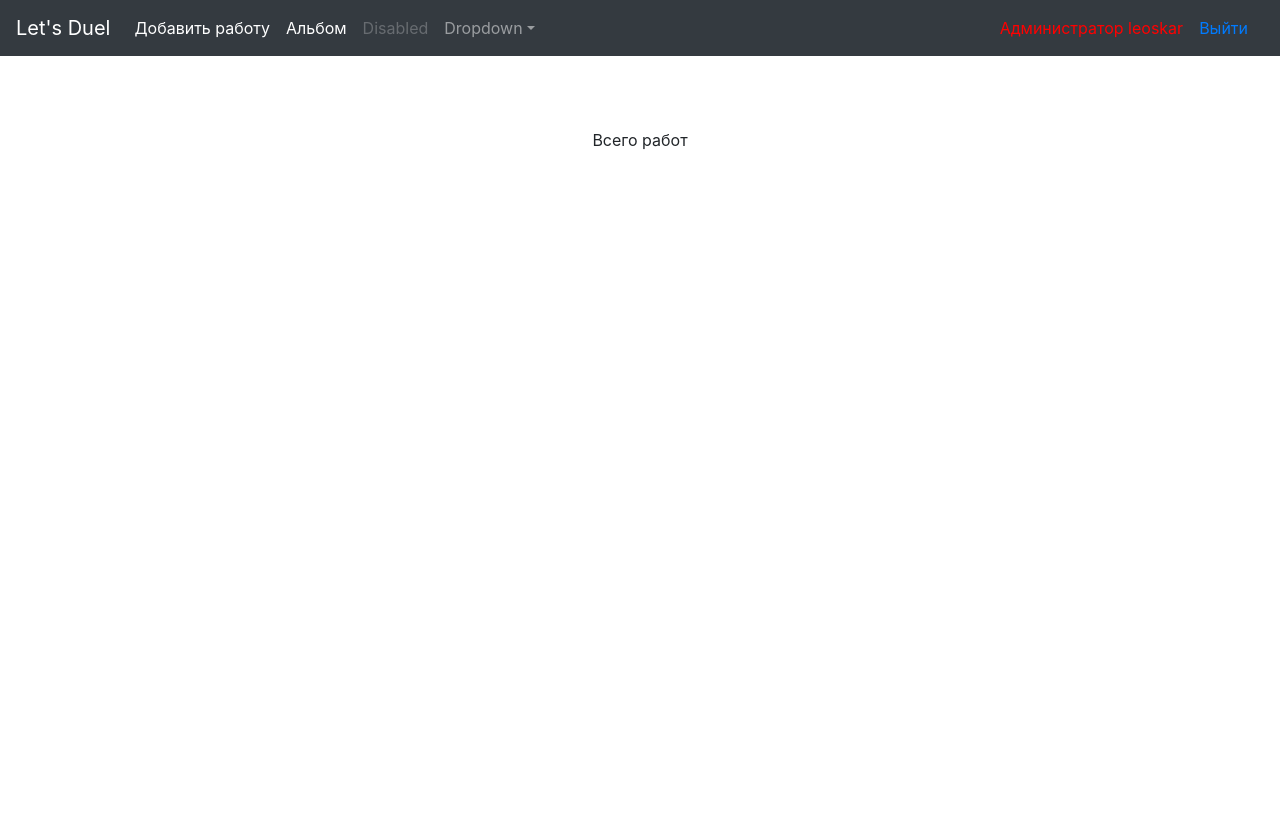
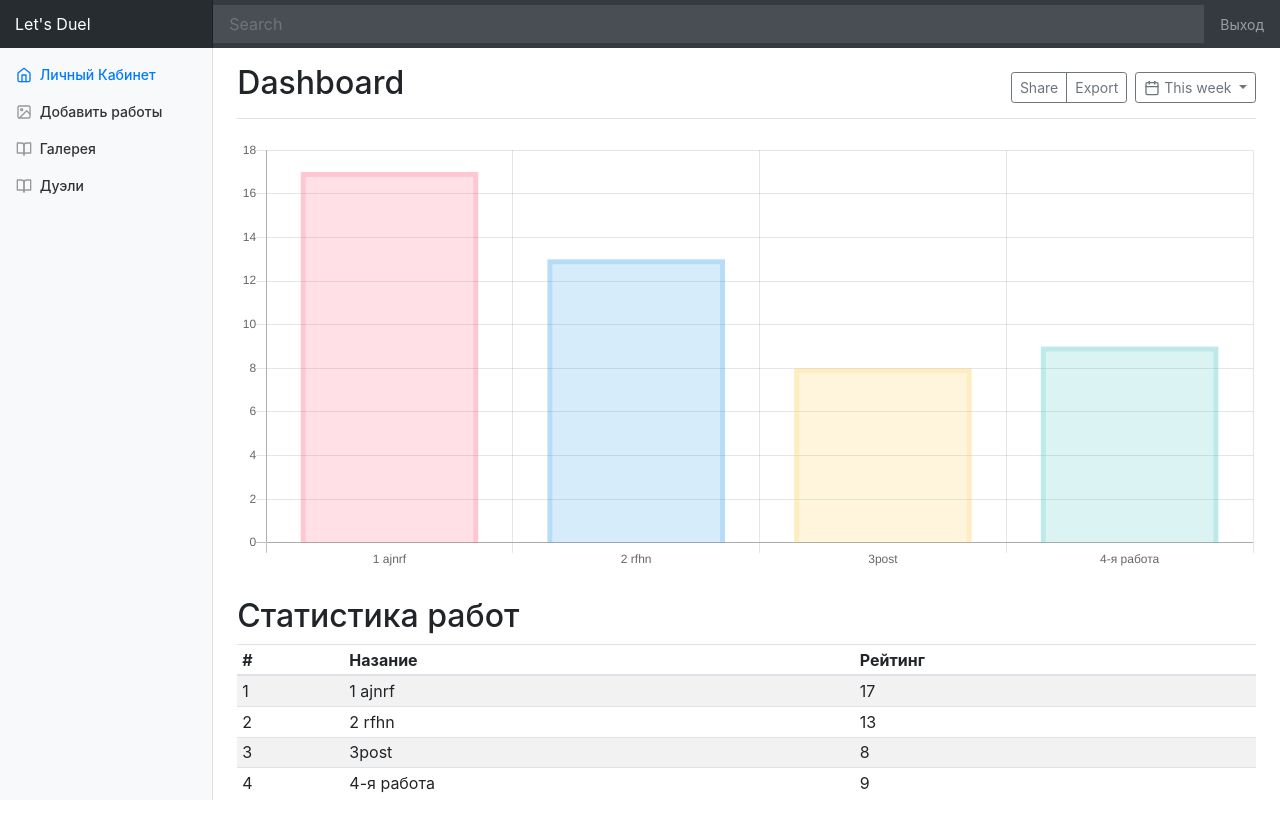
Before and after one commit to vadim-globuz/DIPLOM_DUEL, a Django app: page /profile in a window 1280 px wide. Before the commit the page ends 150 px from the top, so only its background shows below. Run offline with Django 3.2, Linux system fonts and the light colour scheme; a user stored in the database is signed in; data comes from the database, SQL or seed files in the repository; both versions use the stored data as it was after the commit; some libraries are stand-ins or nearby versions.

Commit message:
Голосование

```diff
--- a/DIPLOM_DUEL/settings.py
+++ b/DIPLOM_DUEL/settings.py
@@ -40,6 +40,7 @@
     'django.contrib.messages',
     'django.contrib.staticfiles',
     'crispy_forms',
+    'bootstrap4'
 ]
 
 MIDDLEWARE = [
--- a/accounts/views.py
+++ b/accounts/views.py
@@ -2,13 +2,13 @@
 from django.shortcuts import render
 from django.urls import reverse_lazy
 from django.views import generic
-from .forms import  Register
+from .forms import Register
+
 
 class SignUpView(generic.CreateView):
     form_class = UserCreationForm
     success_url = reverse_lazy('main:index')
     template_name = 'registration/signup.html'
-
 
 
 def register(request):
--- a/duel/static/css/album.css
+++ b/duel/static/css/album.css
@@ -48,9 +48,3 @@
     outline: 1px solid #CCCCCC;
     margin: 10px;
   }
-  .img img {
-    width: 200px;
-    border: none;
-    margin: 0;
-    padding: 0;
-  }
--- /dev/null
+++ b/duel/static/css/dashboard.css
@@ -0,0 +1,93 @@
+body {
+  font-size: .875rem;
+}
+
+.feather {
+  width: 16px;
+  height: 16px;
+  vertical-align: text-bottom;
+}
+
+/*
+ * Sidebar
+ */
+
+.sidebar {
+  position: fixed;
+  top: 0;
+  bottom: 0;
+  left: 0;
+  z-index: 100; /* Behind the navbar */
+  padding: 0;
+  box-shadow: inset -1px 0 0 rgba(0, 0, 0, .1);
+}
+
+.sidebar-sticky {
+  position: -webkit-sticky;
+  position: sticky;
+  top: 48px; /* Height of navbar */
+  height: calc(100vh - 48px);
+  padding-top: .5rem;
+  overflow-x: hidden;
+  overflow-y: auto; /* Scrollable contents if viewport is shorter than content. */
+}
+
+.sidebar .nav-link {
+  font-weight: 500;
+  color: #333;
+}
+
+.sidebar .nav-link .feather {
+  margin-right: 4px;
+  color: #999;
+}
+
+.sidebar .nav-link.active {
+  color: #007bff;
+}
+
+.sidebar .nav-link:hover .feather,
+.sidebar .nav-link.active .feather {
+  color: inherit;
+}
+
+.sidebar-heading {
+  font-size: .75rem;
+  text-transform: uppercase;
+}
+
+/*
+ * Navbar
+ */
+
+.navbar-brand {
+  padding-top: .75rem;
+  padding-bottom: .75rem;
+  font-size: 1rem;
+  background-color: rgba(0, 0, 0, .25);
+  box-shadow: inset -1px 0 0 rgba(0, 0, 0, .25);
+}
+
+.navbar .form-control {
+  padding: .75rem 1rem;
+  border-width: 0;
+  border-radius: 0;
+}
+
+.form-control-dark {
+  color: #fff;
+  background-color: rgba(255, 255, 255, .1);
+  border-color: rgba(255, 255, 255, .1);
+}
+
+.form-control-dark:focus {
+  border-color: transparent;
+  box-shadow: 0 0 0 3px rgba(255, 255, 255, .25);
+}
+
+/*
+ * Utilities
+ */
+
+.border-top { border-top: 1px solid #e5e5e5; }
+.border-bottom { border-bottom: 1px solid #e5e5e5; }
--- a/duel/urls.py
+++ b/duel/urls.py
@@ -7,4 +7,5 @@
     path('profile', views.profile, name='profile'),
     path('post/', views.post_new, name='add_post'),
     path('album/', views.album_view, name='album'),
+    path('duels/', views.duel_get_works, name='duel'),
 ]
--- a/duel/views.py
+++ b/duel/views.py
@@ -18,14 +18,17 @@
 
 @login_required()
 def profile(request):
-    template = loader.get_template('pages/profile.html')
-    model = Post.objects.all()
+    template = loader.get_template('pages/dashboard.html')
+    models = Post.objects.all().filter(key=request.user.id)
+    counter = models.count()
     context = {
-        'posts_count': model.filter(key=request.user.id)
+        'works': models,
+        'count': counter,
     }
     return HttpResponse(template.render(context, request))
 
 
+@login_required()
 def post_new(request):
     if request.method == "POST":
         form = PostForm(request.POST, request.FILES)
@@ -43,8 +46,21 @@
 @login_required()
 def album_view(request):
     template = loader.get_template('pages/album.html')
-    model = Post.objects.all()
+    model = Post.objects.filter(key=request.user.id)
     context = {
-        'images': model.filter(key=request.user.id)
+        'images': model
     }
     return HttpResponse(template.render(context, request))
+
+@login_required()
+def duel_get_works(request):
+    template = loader.get_template('pages/duel_main.html')
+    model = Post.objects.exclude(key=request.user.id)
+    context= {
+        'deuce': model
+    }
+    if request.method == "POST":
+        selected_choice = model.get(pk=request.POST['work_id'])
+        selected_choice.rate += 1
+        selected_choice.save()
+    return HttpResponse(template.render(context, request))
--- a/templates/pages/base.html
+++ b/templates/pages/base.html
@@ -1,10 +1,15 @@
+{% load static %}
+{% load bootstrap4 %}
+{% bootstrap_css %}
+{% bootstrap_javascript %}
+{% bootstrap_jquery %}
+
 <!doctype  html>
-{% load static %}
+
 <html  lang="en">
 <head>
-<link  rel="stylesheet"  href="https://maxcdn.bootstrapcdn.com/bootstrap/4.0.0/css/bootstrap.min.css"  integrity="sha384-Gn5384xqQ1aoWXA+058RXPxPg6fy4IWvTNh0E263XmFcJlSAwiGgFAW/dAiS6JXm"  crossorigin="anonymous">
-<title>Let's Duel</title>
-    <link href="{% static 'bootstrap/css/bootstrap.min.css' %}" rel="stylesheet">
+<title>{% block tittle %}Let's Duel{% endblock tittle %}</title>
+
 
     <!-- Custom styles for this template -->
 
@@ -14,4 +19,14 @@
       {% block main %}
       {% endblock %}
 
+
+ <script src="https://unpkg.com/feather-icons/dist/feather.min.js"></script>
+
+
+
+    <!-- Graphs -->
+
+
+
+</body>
 </html>
--- /dev/null
+++ b/templates/pages/dashboard.html
@@ -0,0 +1,161 @@
+{% extends 'pages/base.html' %}
+{% block main %}
+    {% load static %}
+  <body>
+ <script src="https://cdnjs.cloudflare.com/ajax/libs/Chart.js/2.7.1/Chart.min.js"></script>
+  <link href="{% static 'css/dashboard.css' %}" rel="stylesheet">
+    <nav class="navbar navbar-dark sticky-top bg-dark flex-md-nowrap p-0">
+      <a class="navbar-brand col-sm-3 col-md-2 mr-0" href="#">Let's Duel</a>
+      <input class="form-control form-control-dark w-100" type="text" placeholder="Search" aria-label="Search">
+      <ul class="navbar-nav px-3">
+        <li class="nav-item text-nowrap">
+          <a class="nav-link" href="{% url 'login:logout' %}">Выход</a>
+        </li>
+      </ul>
+    </nav>
+
+    <div class="container-fluid">
+      <div class="row">
+        <nav class="col-md-2 d-none d-md-block bg-light sidebar">
+          <div class="sidebar-sticky">
+            <ul class="nav flex-column">
+              <li class="nav-item">
+                <a class="nav-link active" href="#">
+                  <span data-feather="home"></span>
+                  Личный Кабинет <span class="sr-only">(current)</span>
+                </a>
+              </li>
+              <li class="nav-item">
+                <a class="nav-link" href="{% url 'main:add_post' %}">
+                  <span data-feather="image"></span>
+                  Добавить работы
+                </a>
+              </li>
+              <li class="nav-item">
+                <a class="nav-link" href="{% url 'main:album' %}">
+                  <span data-feather="book-open"></span>
+                  Галерея
+                </a>
+              </li>
+                <li class="nav-item">
+                <a class="nav-link" href="{% url 'main:duel' %}">
+                  <span data-feather="book-open"></span>
+                  Дуэли
+                </a>
+              </li>
+
+            </ul>
+
+
+
+          </div>
+        </nav>
+
+        <main role="main" class="col-md-9 ml-sm-auto col-lg-10 pt-3 px-4">
+          <div class="d-flex justify-content-between flex-wrap flex-md-nowrap align-items-center pb-2 mb-3 border-bottom">
+            <h1 class="h2">Dashboard</h1>
+            <div class="btn-toolbar mb-2 mb-md-0">
+              <div class="btn-group mr-2">
+                <button class="btn btn-sm btn-outline-secondary">Share</button>
+                <button class="btn btn-sm btn-outline-secondary">Export</button>
+              </div>
+              <button class="btn btn-sm btn-outline-secondary dropdown-toggle">
+                <span data-feather="calendar"></span>
+                This week
+              </button>
+            </div>
+          </div>
+
+          <canvas class="my-4" id="myChart" width="900" height="380"></canvas>
+
+          <h2>Статистика работ</h2>
+          <div class="table-responsive">
+            <table class="table table-striped table-sm">
+              <thead>
+                <tr>
+                  <th>#</th>
+                  <th>Назание</th>
+                  <th>Рейтинг</th>
+
+                </tr>
+              </thead>
+              <tbody>
+
+
+
+                {% for work in works %}
+                <tr>
+                  <td>{{ forloop.counter }}</td>
+                  <td>{{ work.title }}</td>
+                  <td>{{ work.rate }}</td>
+                </tr>
+                {% endfor %}
+
+              </tbody>
+            </table>
+          </div>
+        </main>
+      </div>
+    </div>
+
+    <script>
+        let titles = []
+        let values = []
+        {% for work in works %}
+                      values.push({{ work.rate }})
+                      titles.push("{{ work.title }}")
+            {% endfor %}
+        let ctx = document.getElementById("myChart");
+        let myChart = new Chart (ctx, {
+            type: 'bar',
+            data: {
+                labels: titles,
+                datasets: [{
+                    data: values,
+                    lineTension: 0,
+                    backgroundColor:  [
+                'rgba(255, 99, 132, 0.2)',
+                'rgba(54, 162, 235, 0.2)',
+                'rgba(255, 206, 86, 0.2)',
+                'rgba(75, 192, 192, 0.2)',
+                'rgba(153, 102, 255, 0.2)',
+                'rgba(255, 159, 64, 0.2)'
+            ],
+                    borderColor: '',
+                    borderWidth: 5,
+                    pointBackgroundColor: '#007bff'
+                }]
+            },
+            options: {
+                scales: {
+                    yAxes: [{
+                        ticks: {
+                            beginAtZero: true
+                        }
+                    }]
+                },
+                legend: {
+                    display: false,
+                }
+            }
+        });
+
+    </script>
+
+    {% csrf_token %}
+
+    <!-- Icons -->
+
+
+ <script src="https://unpkg.com/feather-icons/dist/feather.min.js"></script>
+    <script>
+      feather.replace()
+    </script>
+
+
+    <!-- Graphs -->
+
+
+
+  </body>
+{% endblock main %}
--- a/templates/pages/profile.html
+++ /dev/null
@@ -1,64 +0,0 @@
-{% extends 'pages/base.html' %}
-{% load static %}
-
-{% block main %}
- {% if  user.is_authenticated %}
-  <body>
-
-    <link rel="stylesheet" href="{% static 'css/profile.css' %}">
-    <nav class="navbar navbar-expand-md navbar-dark bg-dark fixed-top">
-      <a class="navbar-brand" href="{% url 'main:profile' %}">Let's Duel</a>
-      <button class="navbar-toggler" type="button" data-toggle="collapse" data-target="#navbarsExampleDefault" aria-controls="navbarsExampleDefault" aria-expanded="false" aria-label="Toggle navigation">
-        <span class="navbar-toggler-icon"></span>
-      </button>
-
-      <div class="collapse navbar-collapse" id="navbarsExampleDefault">
-        <ul class="navbar-nav mr-auto">
-          <li class="nav-item active">
-            <a class="nav-link" href="{% url 'main:add_post' %}">Добавить работу <span class="sr-only">(current)</span></a>
-          </li>
-          <li class="nav-item active">
-            <a class="nav-link" href="{% url 'main:album' %}">Альбом</a>
-          </li>
-          <li class="nav-item">
-            <a class="nav-link disabled" href="#">Disabled</a>
-          </li>
-          <li class="nav-item dropdown">
-            <a class="nav-link dropdown-toggle" href="https://example.com" id="dropdown01" data-toggle="dropdown" aria-haspopup="true" aria-expanded="false">Dropdown</a>
-            <div class="dropdown-menu" aria-labelledby="dropdown01">
-              <a class="dropdown-item" href="#">Action</a>
-              <a class="dropdown-item" href="#">Another action</a>
-              <a class="dropdown-item" href="#">Something else here</a>
-            </div>
-          </li>
-        </ul>
-        <form class="form-inline my-2 my-lg-0">
-            {% if user.is_staff %}
-                <div class="name" style="color: red">Администратор {{ user.username }}</div>
-            {% else%}
-                <div class="name" style="color: gray">Пользователь {{ user.username }}</div>
-            {% endif %}
-              <a class="nav-link" href="{% url 'login:logout' %}">Выйти</a>
-
-
-
-        </form>
-
-      </div>
-    </nav>
-
-    <main role="main" class="container">
-
-        <div class="starter-template">
-
-        <p>Всего работ {{ post_count }}</p>
-
-        </div>
-        <script src="https://code.jquery.com/jquery-3.2.1.slim.min.js" integrity="sha384-KJ3o2DKtIkvYIK3UENzmM7KCkRr/rE9/Qpg6aAZGJwFDMVNA/GpGFF93hXpG5KkN" crossorigin="anonymous"></script>
-
-    <script src="{% static 'bootstrap/vendor/popper.min.js' %}"></script>
-    <script src="{% static 'bootstrap/js/bootstrap.min.js' %}"></script>
-    </main><!-- /.container -->
-  {% csrf_token %}
- {% endif %}
-{% endblock main %}
```
Also changed, not shown: accounts/forms.py (+9 -2 lines), templates/album.html (deleted, +0 -232 lines), templates/pages/album.html (+0 -17 lines), templates/pages/duel_main.html (added, +31 -0 lines), templates/pages/index.html (+4 -3 lines), templates/registration/login.html (+6 -2 lines), templates/registration/signup.html (+24 -2 lines), db.sqlite3.
